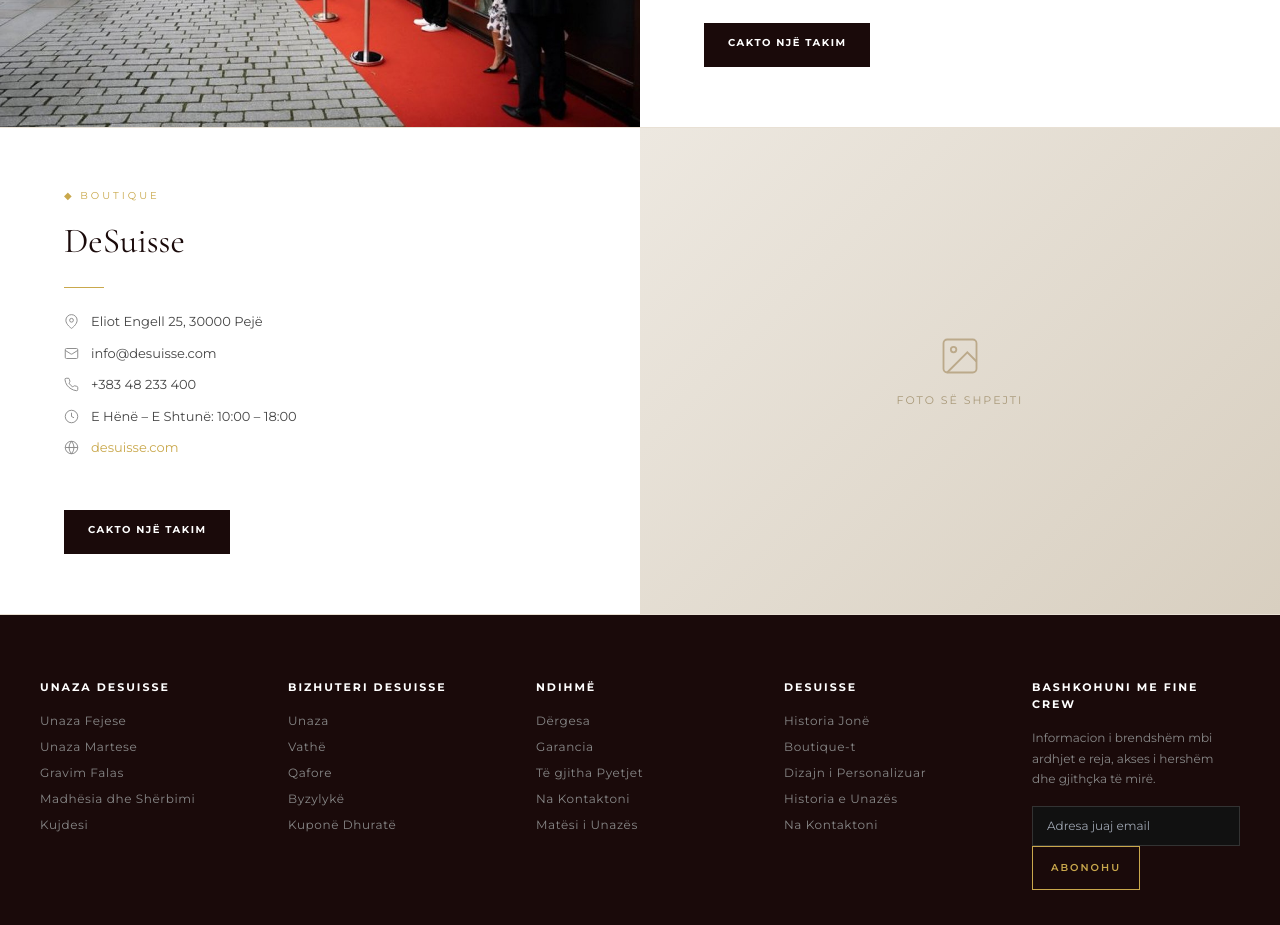
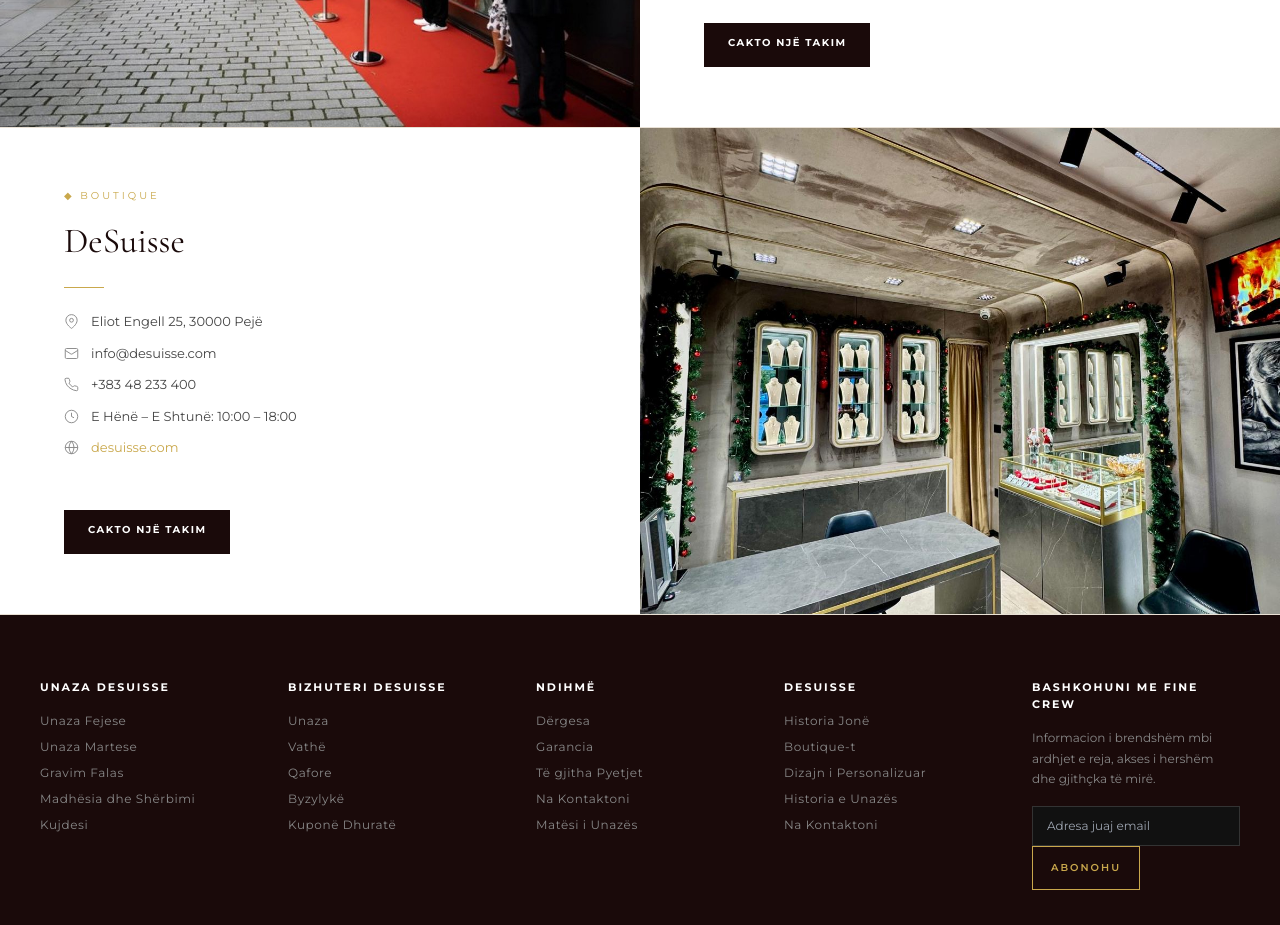
Before and after one commit to xneobrawlstars-ui/desuisse, a Next.js app: page /boutiques in a window 1280 px wide. Shown: the part 2220-3145 px from the top of the page. Built offline with nearby package versions, Linux system fonts and the light colour scheme.

Commit message:
Hide single-option variants, rewrite diamond guide

```diff
--- a/src/app/boutiques/page.tsx
+++ b/src/app/boutiques/page.tsx
@@ -85,7 +85,7 @@ export default function BoutiquesPage() {
       hours: language === 'sq' ? 'E Hënë – E Shtunë: 10:00 – 18:00' : 'Monday – Saturday: 10:00 – 18:00',
       mapUrl: '',
       website: 'https://desuisse.com',
-      image: '', // Photo coming soon — placeholder will render
+      image: '/images/boutique-5.jpg', // Photo coming soon — placeholder will render
     },
   ];
 
```
